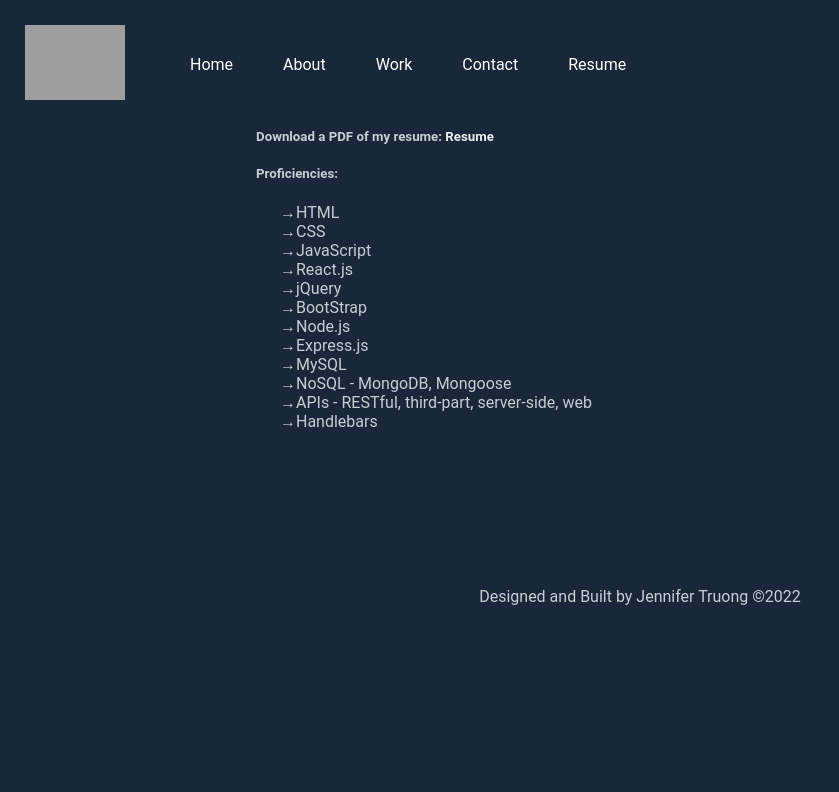
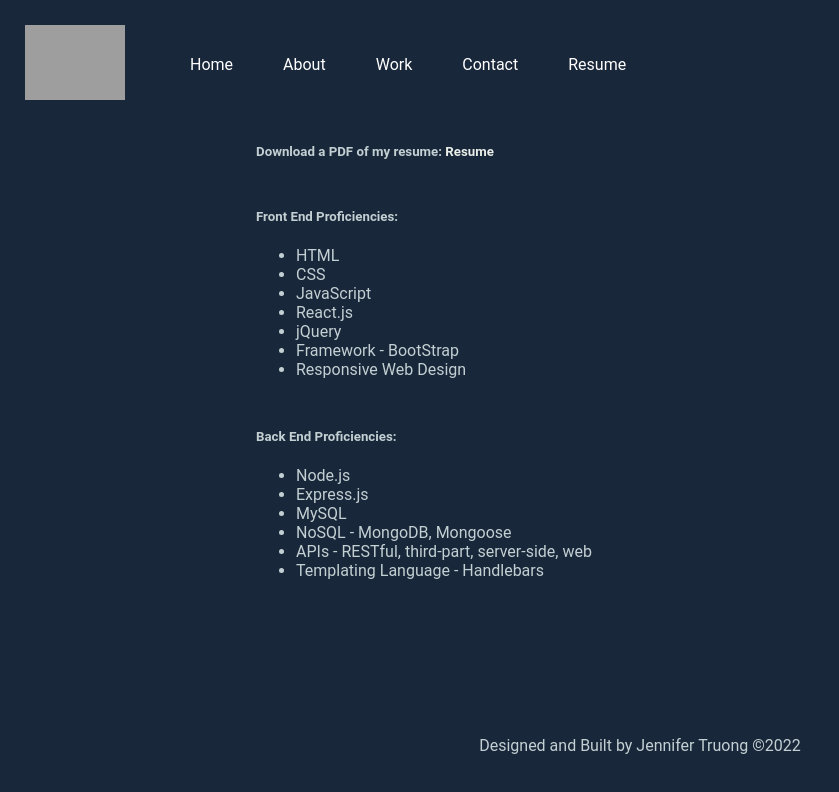
Before and after one commit to jentruong09/jenTruong, a React (Create React App) app: page /Resume in a window 1280 px wide. Shown: the top 792 px of the page, without its empty margins (0-839 px from the left). Built offline with nearby package versions, Linux system fonts and the light colour scheme; grey boxes are pictures that could not be loaded.

Commit message:
made changes to the overall layout of pages

```diff
--- a/src/components/Home.js
+++ b/src/components/Home.js
@@ -6,10 +6,10 @@ export default function Home() {
     return (
         <div className="whoAmI">
             <div className="nameAndTitle">
-                <p>Hello! I'm</p>
+                <p className="p-tag">Hello! I'm</p>
                 <h3 className="name">Jennifer Truong,</h3>
                 <h3 className="title">Full-Stack Web Developer.</h3>
-                <p>I like to design and build things for the web.</p>
+                <p className="p-tag">I like to design and build things for the web.</p>
             </div>
             <div className="emoji">
                 <img src='https://i.imgur.com/tFjQNpc.png' className="pic" alt='pic'/>
--- a/src/components/Resume.js
+++ b/src/components/Resume.js
@@ -22,8 +22,8 @@ export default function Resume() {
                         <img src="https://i.imgur.com/fmCTb6Q.png" class="notCard" alt='js'/>
                     </div>
                 </div> */}
-                <h5> Proficiencies: </h5>
-                <ul className='profList'>
+                <h5> Front End Proficiencies: </h5>
+                <ul className='front-prof-list'>
                     <li>
                         HTML
                     </li>
@@ -40,8 +40,15 @@ export default function Resume() {
                         jQuery
                     </li>
                     <li>
-                        BootStrap
+                        Framework - BootStrap
                     </li>
+                    <li>
+                        Responsive Web Design
+                    </li>
+                </ul>
+
+                <h5> Back End Proficiencies:</h5>
+                <ul className='front-prof-list'>
                     <li>
                         Node.js
                     </li>
@@ -58,7 +65,7 @@ export default function Resume() {
                         APIs - RESTful, third-part, server-side, web
                     </li>
                     <li>
-                        Handlebars
+                        Templating Language - Handlebars
                     </li>
                 </ul>
             </div>
--- a/src/components/Work.js
+++ b/src/components/Work.js
@@ -13,8 +13,8 @@ function ProjectCard(props) {
                     <h5 className="card-title">{props.name}</h5>
                     <p className="card-text">{props.description}</p>
                     <p className="card-techs">{props.techs}</p>
-                    <a href={props.github} className="github btn btn-dark">GitHub</a>
-                    <a href={props.live} className="app btn btn-dark">App</a>
+                    <a href={props.github} className="github-btn">GitHub</a>
+                    <a href={props.live} className="app-btn">App</a>
                 </div>
             </div>
         </div>
--- a/src/styles/Contact.css
+++ b/src/styles/Contact.css
@@ -29,9 +29,9 @@ form {
 }
 
 .otherContact {
-    margin-top: 30px;
+    margin-top: 200px;
     text-align: center;
-
+    margin-bottom: 300px;
 }
 
 .contactList {
--- a/src/styles/Home.css
+++ b/src/styles/Home.css
@@ -7,3 +7,15 @@
 .nameAndTitle {
     align-items: center;
 }
+
+.p-tag {
+    font-size: large;
+}
+
+.name {
+    font-size: larger;
+}
+
+.title {
+    font-size: larger;
+}
--- a/src/styles/Resume.css
+++ b/src/styles/Resume.css
@@ -3,8 +3,25 @@
    margin-bottom: 140px;
 }
 
+.resumeDownload {
+    margin-top: 40px;
+}
 
+h5 {
+    margin-top: 50px;
+}
 
 .profList {
     list-style-type: "→"
 }
+
+.resumeLink {
+    transition: color 1s;
+    text-decoration: none;
+    color: #e9eee8;
+}
+
+.resumeLink:hover {
+    cursor: pointer;
+    color: #557e7a;
+}
--- a/src/styles/Work.css
+++ b/src/styles/Work.css
@@ -17,11 +17,6 @@
     margin-bottom: 20px;
 }
 
-.github {
-    margin-right: 5px;
-    margin-left: 5px;
-}
-
 .app {
     margin-right: 5px;
     margin-left: 5px;
@@ -31,20 +26,8 @@
     margin-top: 20px;
 }
 
-.resumeLink {
-    transition: color 1s;
-    text-decoration: none;
-    color: #e9eee8;
-}
-
-.resumeLink:hover {
-    cursor: pointer;
-    color: #557e7a;
-}
-
 .work-container {
     display: flex;
-
 }
 
 .work-card {
@@ -71,6 +54,26 @@
     margin-left: 15px;
 }
 
+.github-btn {
+    margin-right: 25px;
+}
+
+.github-btn:link {
+    text-decoration: none;
+}
+
+.github-btn:hover {
+    color: #557e7a;
+}
+
+.app-btn:link {
+    text-decoration: none;
+}
+
+.app-btn:hover {
+    color: #557e7a;
+}
+
 
 @media screen and (max-width: 745px) {
     .work-card {
```
